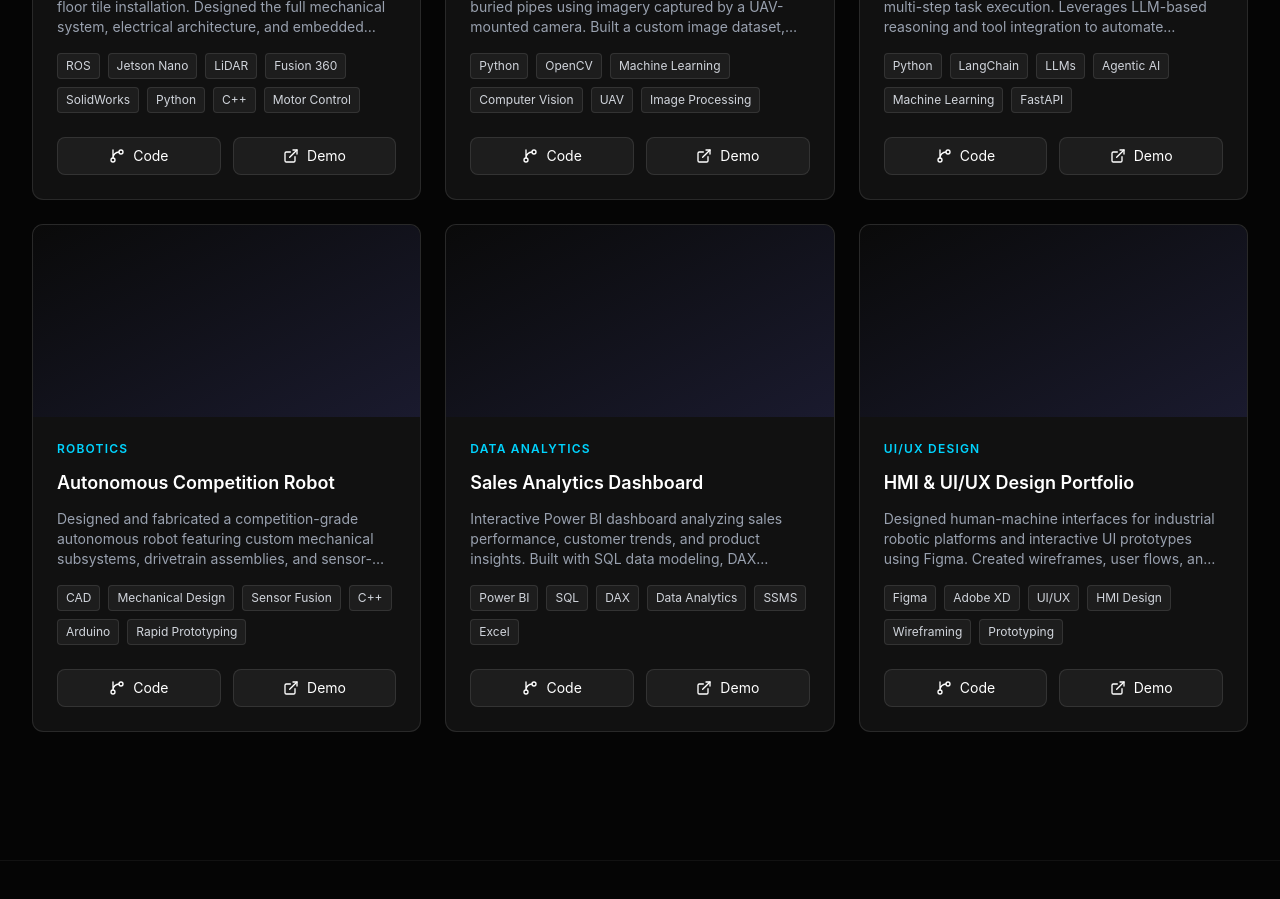
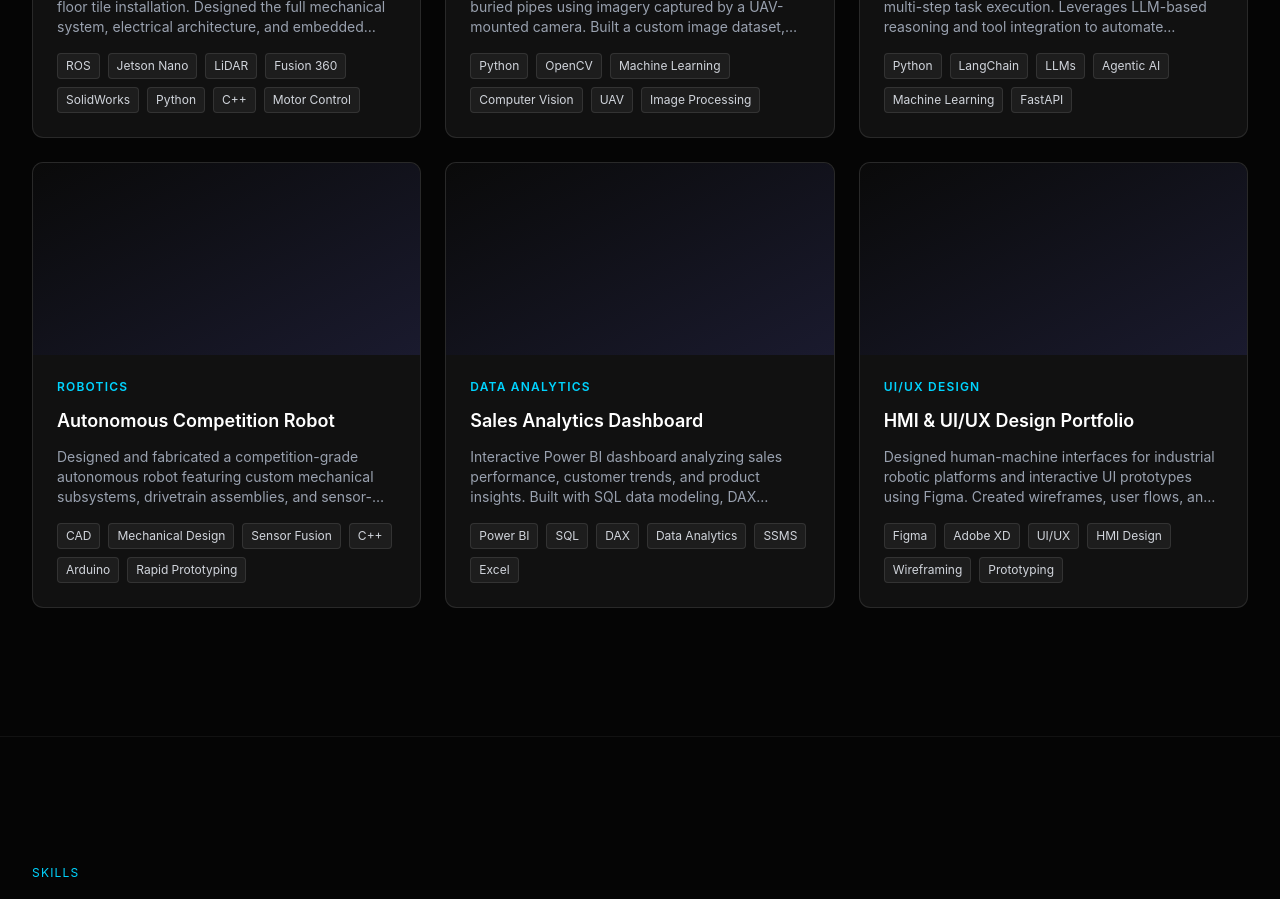
Before and after one commit to Amrutnikhil/Amrut-portfolio, a Next.js app: page / in a window 1280 px wide. Shown: the part 3860-4759 px from the top of the page. Built offline with nearby package versions, Linux system fonts and the light colour scheme.

Commit message:
feat: update global styles and remove project links

```diff
--- a/app/globals.css
+++ b/app/globals.css
@@ -163,6 +163,7 @@
   body {
     @apply bg-[#050505] text-white;
     scroll-behavior: smooth;
+    cursor: auto;
   }
 }
 
--- a/components/projects.tsx
+++ b/components/projects.tsx
@@ -1,7 +1,6 @@
 'use client';
 
 import { motion } from 'framer-motion';
-import { GitBranch, ExternalLink } from 'lucide-react';
 
 const projects = [
   {
@@ -20,8 +19,6 @@ const projects = [
       'C++',
       'Motor Control',
     ],
-    github: 'https://github.com',
-    demo: '#',
   },
   {
     id: 2,
@@ -37,8 +34,6 @@ const projects = [
       'UAV',
       'Image Processing',
     ],
-    github: 'https://github.com',
-    demo: '#',
   },
   {
     id: 3,
@@ -54,8 +49,6 @@ const projects = [
       'Machine Learning',
       'FastAPI',
     ],
-    github: 'https://github.com',
-    demo: '#',
   },
   {
     id: 4,
@@ -71,8 +64,6 @@ const projects = [
       'Arduino',
       'Rapid Prototyping',
     ],
-    github: 'https://github.com',
-    demo: '#',
   },
   {
     id: 5,
@@ -81,8 +72,6 @@ const projects = [
     description:
       'Interactive Power BI dashboard analyzing sales performance, customer trends, and product insights. Built with SQL data modeling, DAX measures, KPI cards, and dynamic visualizations including geographic mapping and slicer filters.',
     technologies: ['Power BI', 'SQL', 'DAX', 'Data Analytics', 'SSMS', 'Excel'],
-    github: 'https://github.com',
-    demo: '#',
   },
   {
     id: 6,
@@ -98,8 +87,6 @@ const projects = [
       'Wireframing',
       'Prototyping',
     ],
-    github: 'https://github.com',
-    demo: '#',
   },
 ];
 
@@ -149,24 +136,6 @@ export default function Projects() {
                     </span>
                   ))}
                 </div>
-
-                {/* Buttons */}
-                <div className="flex gap-3 mt-6">
-                  <a
-                    href={project.github}
-                    className="flex-1 flex items-center justify-center gap-2 px-3 py-2 bg-white/5 border border-white/10 rounded-lg text-white text-sm hover:border-[#00D4FF]/30 hover:bg-white/10 transition-all duration-200"
-                  >
-                    <GitBranch size={16} />
-                    <span>Code</span>
-                  </a>
-                  <a
-                    href={project.demo}
-                    className="flex-1 flex items-center justify-center gap-2 px-3 py-2 bg-white/5 border border-white/10 rounded-lg text-white text-sm hover:border-[#00D4FF]/30 hover:bg-white/10 transition-all duration-200"
-                  >
-                    <ExternalLink size={16} />
-                    <span>Demo</span>
-                  </a>
-                </div>
               </div>
             </motion.div>
           ))}
```
